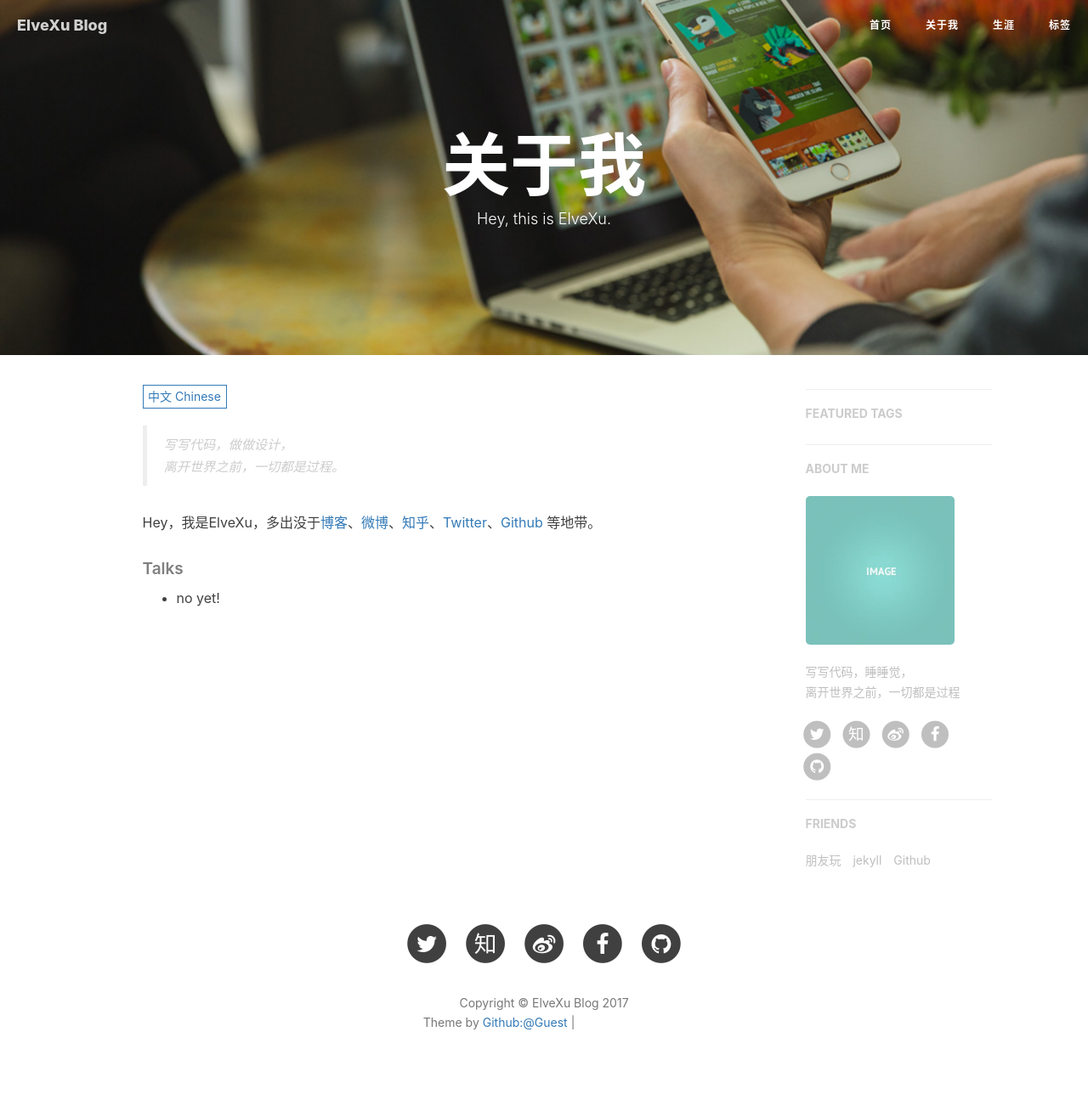
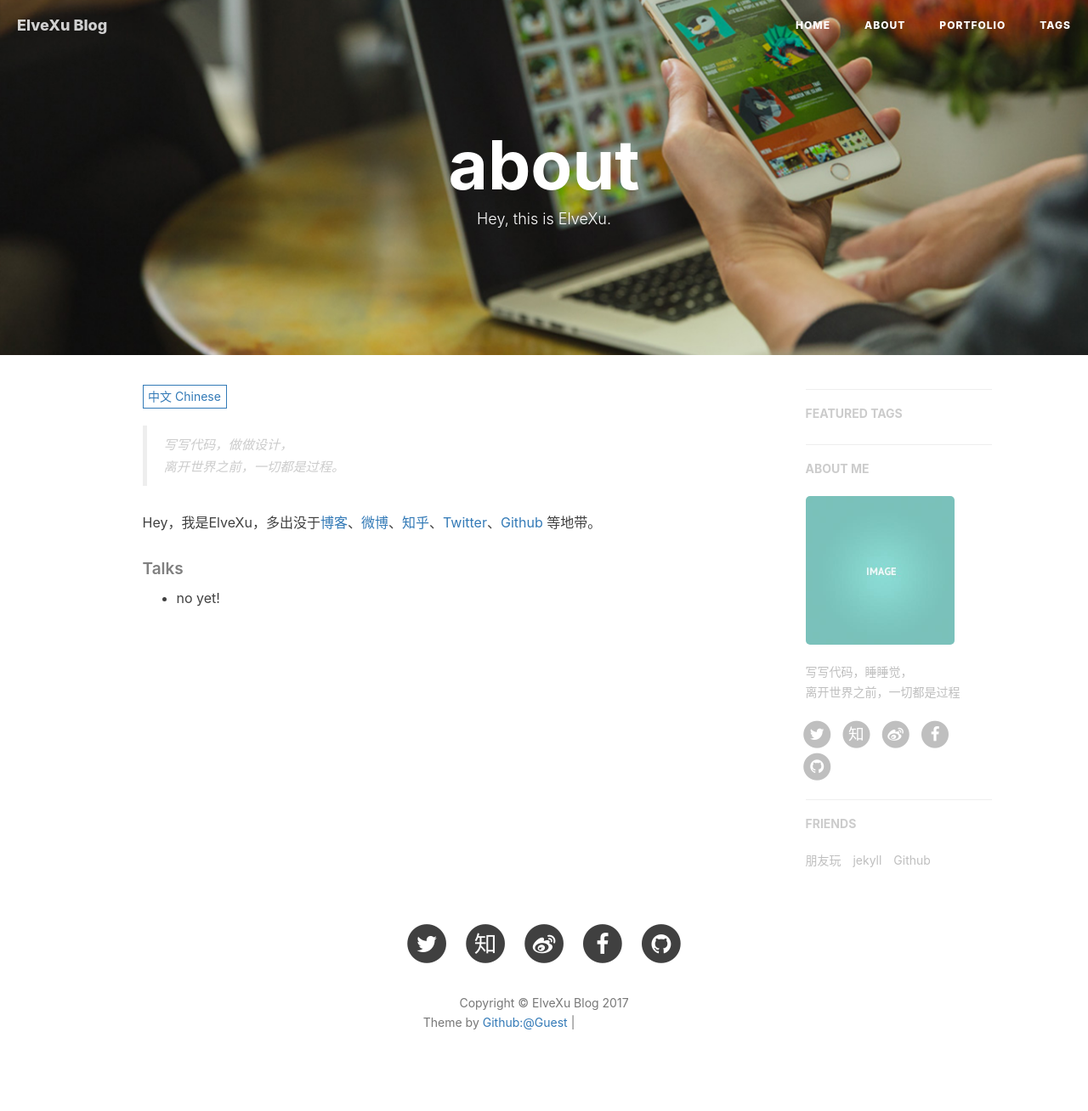
Before and after one commit to misselvexu/misselvexu.github.io, a Jekyll site: the page built from about.html, in a window 1280 px wide. Shown: the whole page at 85% size. Built offline with Jekyll 4.4.1, drawn with Linux system fonts in a browser that asks for light colours; nearby versions of some CDN libraries; comment, search, counter and statistics services are not loaded; grey boxes are pictures that could not be loaded.

Commit message:
post a blog

```diff
--- a/_includes/nav.html
+++ b/_includes/nav.html
@@ -17,7 +17,7 @@
             <div class="navbar-collapse">
                 <ul class="nav navbar-nav navbar-right">
                     <li>
-                        <a href="{{ site.baseurl }}/">首页</a>
+                        <a href="{{ site.baseurl }}/">Home</a>
                     </li>
                     {% for page in site.pages %}{% if page.title %}
                     <li>
--- a/about.html
+++ b/about.html
@@ -1,6 +1,6 @@
 ---
 layout: page
-title: "关于我"
+title: "about"
 description: "Hey, this is ElveXu."
 header-img: "img/about-bg.jpg"
 ---
--- a/portfolio/index.html
+++ b/portfolio/index.html
@@ -1,5 +1,5 @@
 ---
-title: 生涯
+title: Portfolio
 layout: default
 ---
 
--- a/tags.html
+++ b/tags.html
@@ -1,5 +1,5 @@
 ---
-title: 标签
+title: Tags
 layout: default
 description: keep hungry keep foolish
 header-img: "img/tag-bg.jpg"
```
